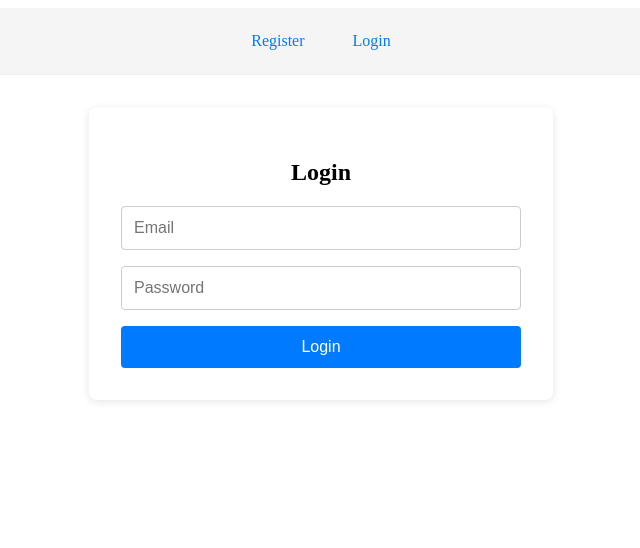
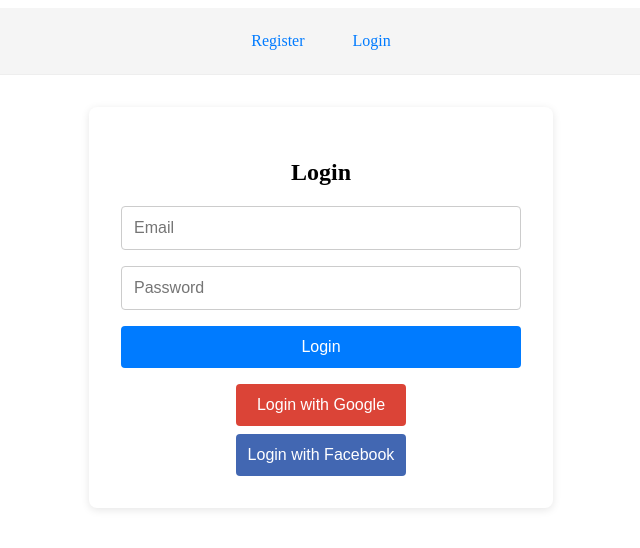
Before and after one commit to Umeshh27/DEV-TASK, a React (Vite) app in the folder vite-project/: page /login in a window 1280 px wide. Shown: the top 548 px of the page, without its empty margins (319-959 px from the left). Built offline with nearby package versions, Linux system fonts and the light colour scheme.

Commit message:
feat: add social login buttons for Google and Facebook in Login and Register pages

```diff
--- a/vite-project/src/App.css
+++ b/vite-project/src/App.css
@@ -1,3 +1,39 @@
+.social-login {
+	display: flex;
+	flex-direction: column;
+	gap: 0.5rem;
+	margin-top: 1rem;
+}
+
+.google-btn {
+	background: #db4437;
+	color: #fff;
+	border: none;
+	padding: 0.75rem;
+	border-radius: 4px;
+	font-size: 1rem;
+	cursor: pointer;
+	font-weight: 500;
+	transition: background 0.2s;
+}
+.google-btn:hover {
+	background: #b33c2a;
+}
+
+.facebook-btn {
+	background: #4267B2;
+	color: #fff;
+	border: none;
+	padding: 0.75rem;
+	border-radius: 4px;
+	font-size: 1rem;
+	cursor: pointer;
+	font-weight: 500;
+	transition: background 0.2s;
+}
+.facebook-btn:hover {
+	background: #314d86;
+}
 
 .nav-bar {
 	display: flex;
--- a/vite-project/src/pages/Login.jsx
+++ b/vite-project/src/pages/Login.jsx
@@ -10,6 +10,10 @@
         <input type="password" placeholder="Password" required />
         <button type="submit">Login</button>
       </form>
+      <div className="social-login">
+        <button className="google-btn" type="button">Login with Google</button>
+        <button className="facebook-btn" type="button">Login with Facebook</button>
+      </div>
     </div>
   );
 };
--- a/vite-project/src/pages/Register.jsx
+++ b/vite-project/src/pages/Register.jsx
@@ -11,6 +11,10 @@
         <input type="password" placeholder="Password" required />
         <button type="submit">Register</button>
       </form>
+      <div className="social-login">
+        <button className="google-btn" type="button">Register with Google</button>
+        <button className="facebook-btn" type="button">Register with Facebook</button>
+      </div>
     </div>
   );
 };
```
